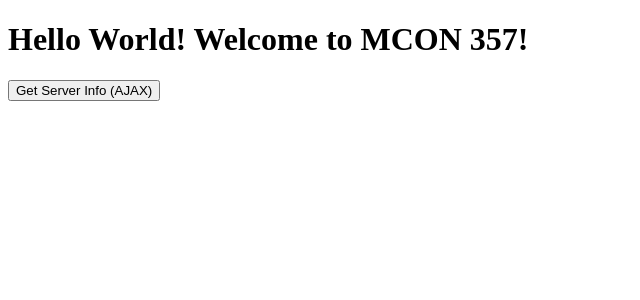
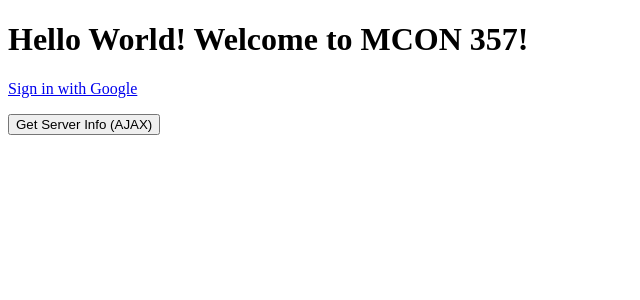
Before and after one commit to yehudaj/mcon357_2, a Flask app: page / in a window 1280 px wide. Shown: the top 300 px of the page, without its empty margins (0-640 px from the left). Run offline with Flask 3, Linux system fonts and the light colour scheme.

Commit message:
Add Google OAuth (authlib) support and profile template; load google_oauth.json if present

```diff
--- a/src/main.py
+++ b/src/main.py
@@ -1,14 +1,81 @@
-from flask import Flask, render_template, jsonify, request
+from flask import Flask, render_template, jsonify, request, session, redirect, url_for
 from datetime import datetime
 import platform
 import os
 import sys
+import json
+from authlib.integrations.flask_client import OAuth
+from dotenv import load_dotenv
 
 app = Flask(__name__)
+load_dotenv()
+app.secret_key = os.getenv("SECRET_KEY", "dev-secret-change-me")
+
+# OAuth setup
+oauth = OAuth(app)
+# Try to load credentials from google_oauth.json if it exists (downloaded from Google Cloud)
+cred_path = os.path.join(os.path.dirname(__file__), '..', 'google_oauth.json')
+if os.path.exists(cred_path):
+    try:
+        with open(cred_path, 'r', encoding='utf-8') as f:
+            data = json.load(f)
+            web = data.get('web') or data.get('installed') or {}
+            GOOGLE_CLIENT_ID = web.get('client_id')
+            GOOGLE_CLIENT_SECRET = web.get('client_secret')
+    except Exception:
+        GOOGLE_CLIENT_ID = os.getenv('GOOGLE_CLIENT_ID')
+        GOOGLE_CLIENT_SECRET = os.getenv('GOOGLE_CLIENT_SECRET')
+else:
+    GOOGLE_CLIENT_ID = os.getenv('GOOGLE_CLIENT_ID')
+    GOOGLE_CLIENT_SECRET = os.getenv('GOOGLE_CLIENT_SECRET')
+
+oauth.register(
+    name='google',
+    client_id=GOOGLE_CLIENT_ID,
+    client_secret=GOOGLE_CLIENT_SECRET,
+    access_token_url='https://oauth2.googleapis.com/token',
+    authorize_url='https://accounts.google.com/o/oauth2/v2/auth',
+    api_base_url='https://www.googleapis.com/oauth2/v1/',
+    client_kwargs={'scope': 'openid email profile'},
+)
 
 @app.route('/')
 def home():
     return render_template('index.html')
+
+
+@app.route('/login')
+def login():
+    # Build absolute HTTPS redirect URI for Google
+    redirect_uri = url_for('auth', _external=True, _scheme='https')
+    return oauth.google.authorize_redirect(redirect_uri)
+
+
+@app.route('/auth')
+def auth():
+    token = oauth.google.authorize_access_token()
+    user_info = oauth.google.get('userinfo').json()
+    session['user'] = {
+        'id': user_info.get('id'),
+        'email': user_info.get('email'),
+        'name': user_info.get('name'),
+        'picture': user_info.get('picture'),
+    }
+    return redirect(url_for('profile'))
+
+
+@app.route('/profile')
+def profile():
+    user = session.get('user')
+    if not user:
+        return redirect(url_for('home'))
+    return render_template('profile.html', user=user)
+
+
+@app.route('/logout')
+def logout():
+    session.pop('user', None)
+    return redirect(url_for('home'))
 
 @app.route('/get_message')
 def get_message():
--- a/src/templates/index.html
+++ b/src/templates/index.html
@@ -33,6 +33,7 @@
 </head>
 <body>
     <h1>Hello World! Welcome to MCON 357!</h1>
+    <p><a href="/login" id="loginLink">Sign in with Google</a></p>
     <button id="myButton">Get Server Info (AJAX)</button>
     <div id="messageArea"></div>
 
```
Also changed, not shown: src/templates/profile.html (added, +14 -0 lines).
